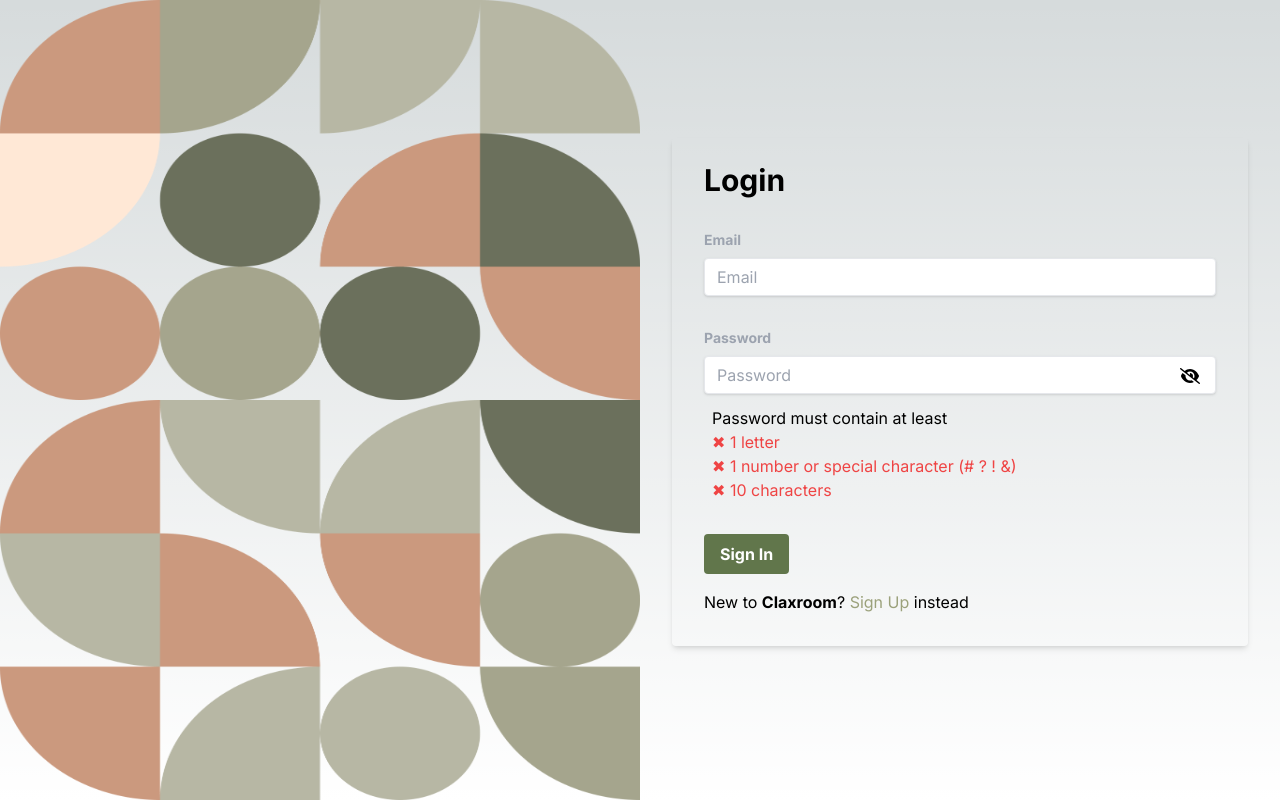
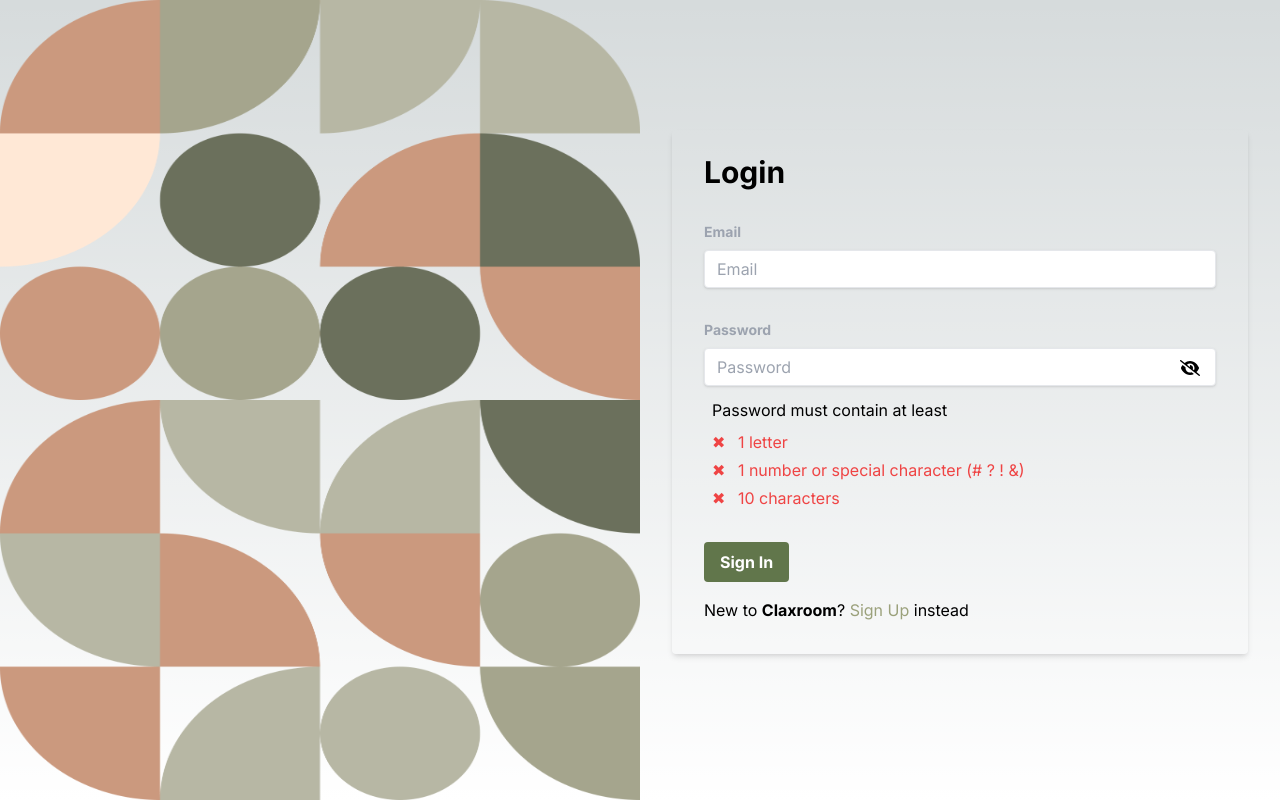
Before and after one commit to Aayushi-Agrwal/claxroom, a Next.js app: page /login in a window 1280 px wide. Built offline with nearby package versions, Linux system fonts and the light colour scheme.

Commit message:
feat: add style to password requirments

```diff
--- a/app/components/PasswordButton.tsx
+++ b/app/components/PasswordButton.tsx
@@ -61,35 +61,42 @@ const PasswordInput: React.FC<PasswordInputProps> = ({ value, onChange }) => {
         )}
       </button>
 
+      <span className="ml-2">Password must contain at least</span>
+      <div className="mt-2">
         <span
           className={`ml-2 ${
-          isValidPassword ? "text-green-500" : "text-red-500"
+            isValidPassword.letter ? "text-[#A5DD9B]" : "text-red-500"
           }`}
         >
-        Password must contain at least
+          {isValidPassword.letter ? "✔ " : "✖ "}
         </span>
-      <div
+        <span className={`ml-2 ${!isValidPassword.letter && "text-red-500"}`}>
+          1 letter
+        </span>
+      </div>
+      <div className="mt-1">
+        <span
           className={`ml-2 ${
-          isValidPassword.letter ? "text-green-500" : "text-red-500"
+            isValidPassword.number ? "text-[#A5DD9B]" : "text-red-500"
           }`}
         >
-        {isValidPassword.letter ? "✔ 1 letter" : "✖ 1 letter"}
+          {isValidPassword.number ? "✔ " : "✖ "}
+        </span>
+        <span className={`ml-2 ${!isValidPassword.letter && "text-red-500"}`}>
+          1 number or special character (# ? ! &)
+        </span>
       </div>
-      <div
+      <div className="mt-1">
+        <span
           className={`ml-2 ${
-          isValidPassword.number ? "text-green-500" : "text-red-500"
+            isValidPassword.length ? "text-[#A5DD9B]" : "text-red-500"
           }`}
         >
-        {isValidPassword.number
-          ? "✔ 1 number or special character (# ? ! &)"
-          : "✖ 1 number or special character (# ? ! &)"}
-      </div>
-      <div
-        className={`ml-2 ${
-          isValidPassword.length ? "text-green-500" : "text-red-500"
-        }`}
-      >
-        {isValidPassword.length ? "✔ 10 characters" : "✖ 10 characters"}
+          {isValidPassword.length ? "✔ " : "✖ "}
+        </span>
+        <span className={`ml-2 ${!isValidPassword.letter && "text-red-500"}`}>
+          10 characters
+        </span>
       </div>
     </div>
   );
```
Lines whose indentation alone changed are shown as unchanged.
